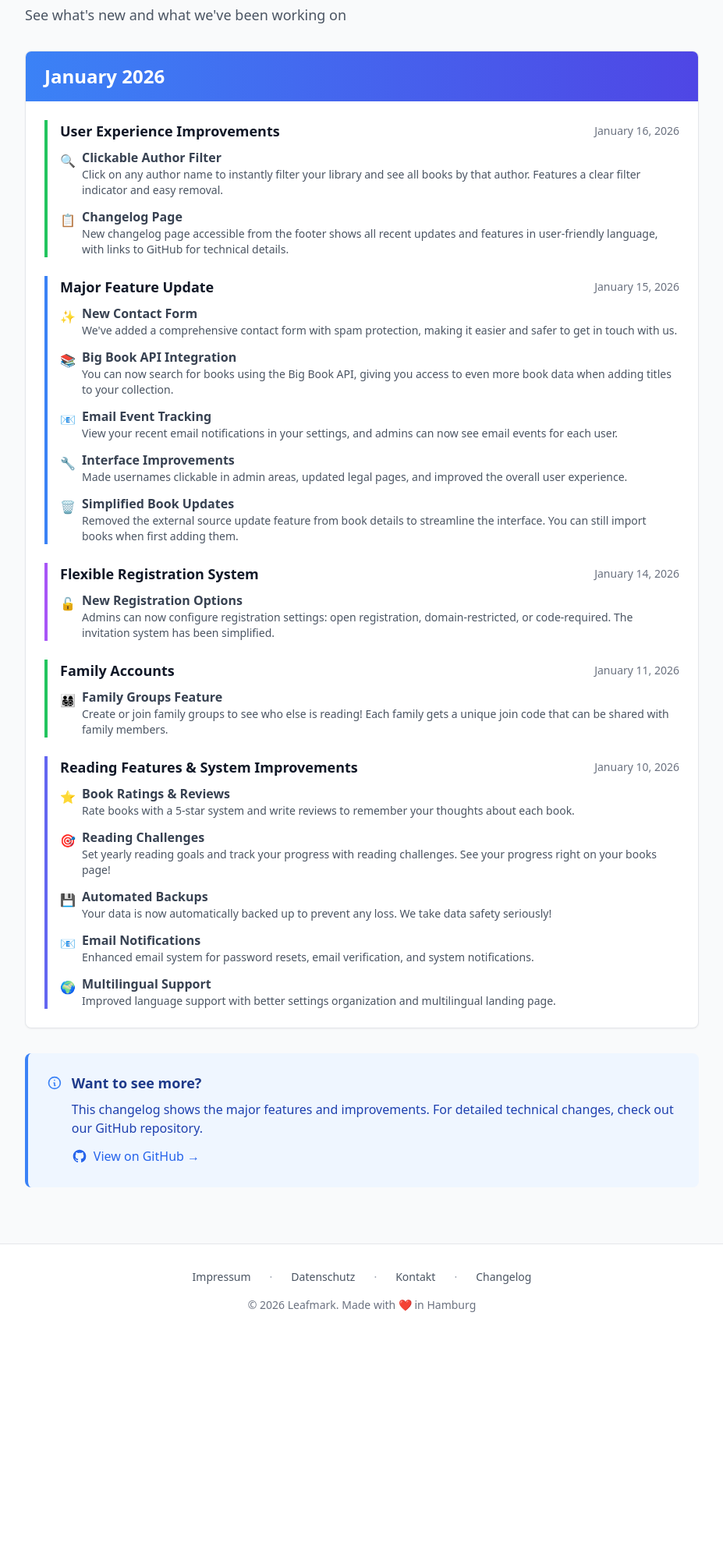
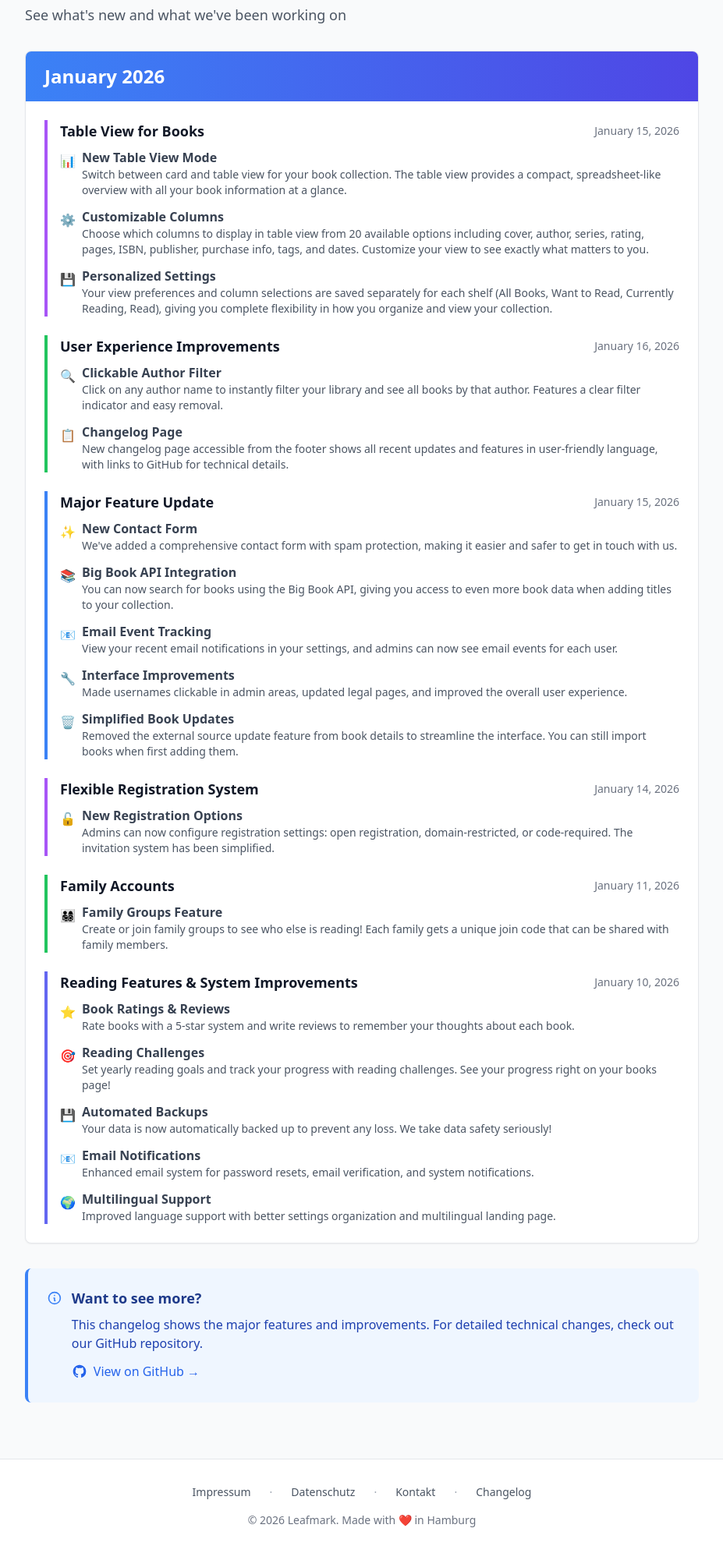
Before and after one commit to roberteinsle/leafmark, a Laravel app: page /changelog in a window 1280 px wide. Shown: the part 179-2171 px from the top of the page at 78% size, without its empty margins (176-1103 px from the left). Before the commit the page ends 1862 px from the top, so only its background shows below. Run offline with Laravel 12, Linux system fonts and the light colour scheme; data comes from the database, SQL or seed files in the repository; parts of the project's set-up code (start-up, migrations or seed data) failed here and were passed over; some libraries are stand-ins or nearby versions.

Commit message:
Update changelog with table view feature
Add January 15, 2026 entry for the new table view feature including:
- Table view mode toggle
- Customizable columns (20 options)
- Personalized settings per shelf

Added translations for EN and DE.

🤖 Generated with [Claude Code](https://claude.com/claude-code)

Co-Authored-By: Claude <noreply@anthropic.com>

```diff
--- a/lang/en/app.php
+++ b/lang/en/app.php
@@ -542,6 +542,16 @@ return [
         'jan_16_changelog_title' => 'Changelog Page',
         'jan_16_changelog_desc' => 'New changelog page accessible from the footer shows all recent updates and features in user-friendly language, with links to GitHub for technical details.',
 
+        // January 15, 2026 - Table View
+        'jan_15_table_view_title' => 'Table View for Books',
+        'jan_15_table_view_date' => 'January 15, 2026',
+        'jan_15_table_view_mode_title' => 'New Table View Mode',
+        'jan_15_table_view_mode_desc' => 'Switch between card and table view for your book collection. The table view provides a compact, spreadsheet-like overview with all your book information at a glance.',
+        'jan_15_table_columns_title' => 'Customizable Columns',
+        'jan_15_table_columns_desc' => 'Choose which columns to display in table view from 20 available options including cover, author, series, rating, pages, ISBN, publisher, purchase info, tags, and dates. Customize your view to see exactly what matters to you.',
+        'jan_15_table_persistence_title' => 'Personalized Settings',
+        'jan_15_table_persistence_desc' => 'Your view preferences and column selections are saved separately for each shelf (All Books, Want to Read, Currently Reading, Read), giving you complete flexibility in how you organize and view your collection.',
+
         // January 15, 2026
         'jan_15_title' => 'Major Feature Update',
         'jan_15_date' => 'January 15, 2026',
--- a/resources/views/changelog.blade.php
+++ b/resources/views/changelog.blade.php
@@ -16,6 +16,37 @@
                 <h2 class="text-2xl font-bold text-white">{{ __('app.changelog.january_2026') }}</h2>
             </div>
             <div class="p-6 space-y-6">
+
+                <!-- January 15, 2026 - Table View -->
+                <div class="border-l-4 border-purple-500 pl-4">
+                    <div class="flex items-center justify-between mb-2">
+                        <h3 class="text-lg font-semibold text-gray-900">{{ __('app.changelog.jan_15_table_view_title') }}</h3>
+                        <span class="text-sm text-gray-500">{{ __('app.changelog.jan_15_table_view_date') }}</span>
+                    </div>
+                    <div class="space-y-3 text-gray-700">
+                        <div class="flex items-start">
+                            <span class="text-purple-500 mr-2 mt-1">📊</span>
+                            <div>
+                                <strong>{{ __('app.changelog.jan_15_table_view_mode_title') }}</strong>
+                                <p class="text-sm text-gray-600">{{ __('app.changelog.jan_15_table_view_mode_desc') }}</p>
+                            </div>
+                        </div>
+                        <div class="flex items-start">
+                            <span class="text-purple-500 mr-2 mt-1">⚙️</span>
+                            <div>
+                                <strong>{{ __('app.changelog.jan_15_table_columns_title') }}</strong>
+                                <p class="text-sm text-gray-600">{{ __('app.changelog.jan_15_table_columns_desc') }}</p>
+                            </div>
+                        </div>
+                        <div class="flex items-start">
+                            <span class="text-purple-500 mr-2 mt-1">💾</span>
+                            <div>
+                                <strong>{{ __('app.changelog.jan_15_table_persistence_title') }}</strong>
+                                <p class="text-sm text-gray-600">{{ __('app.changelog.jan_15_table_persistence_desc') }}</p>
+                            </div>
+                        </div>
+                    </div>
+                </div>
 
                 <!-- January 16, 2026 -->
                 <div class="border-l-4 border-green-500 pl-4">
```
Also changed, not shown: lang/de/app.php (+10 -0 lines).
